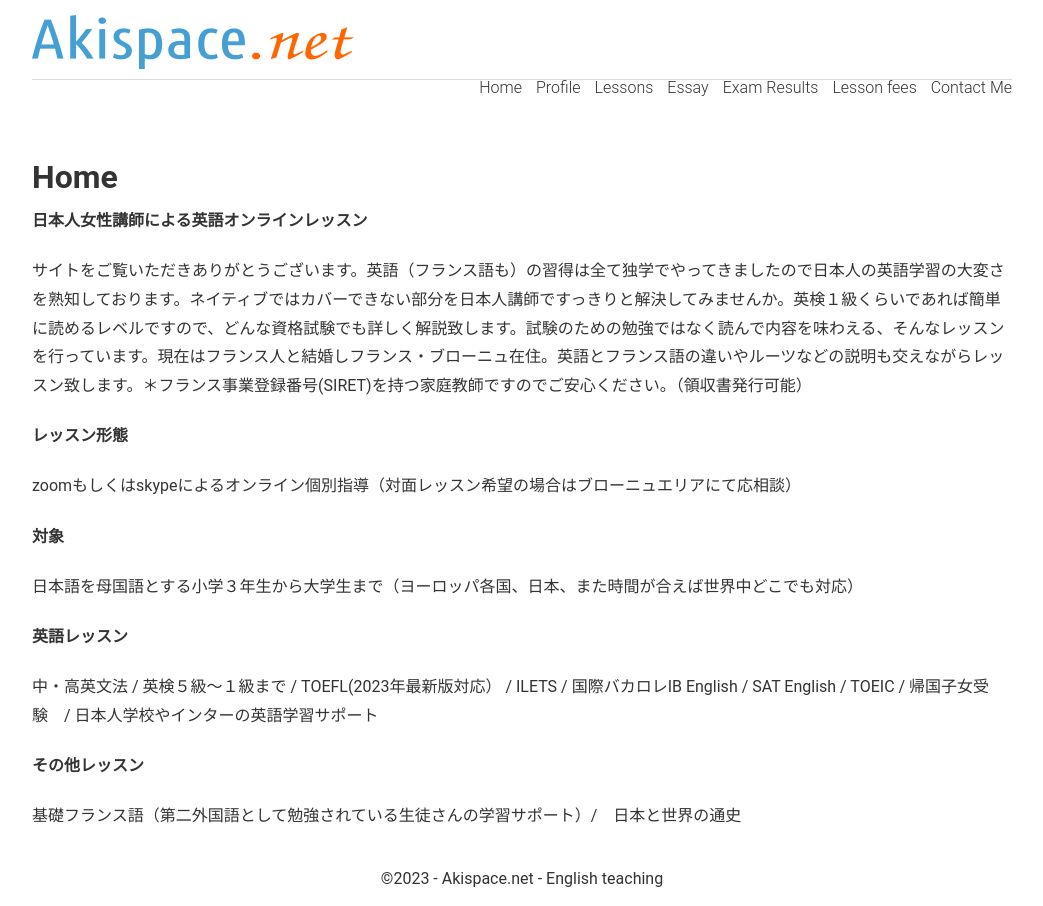
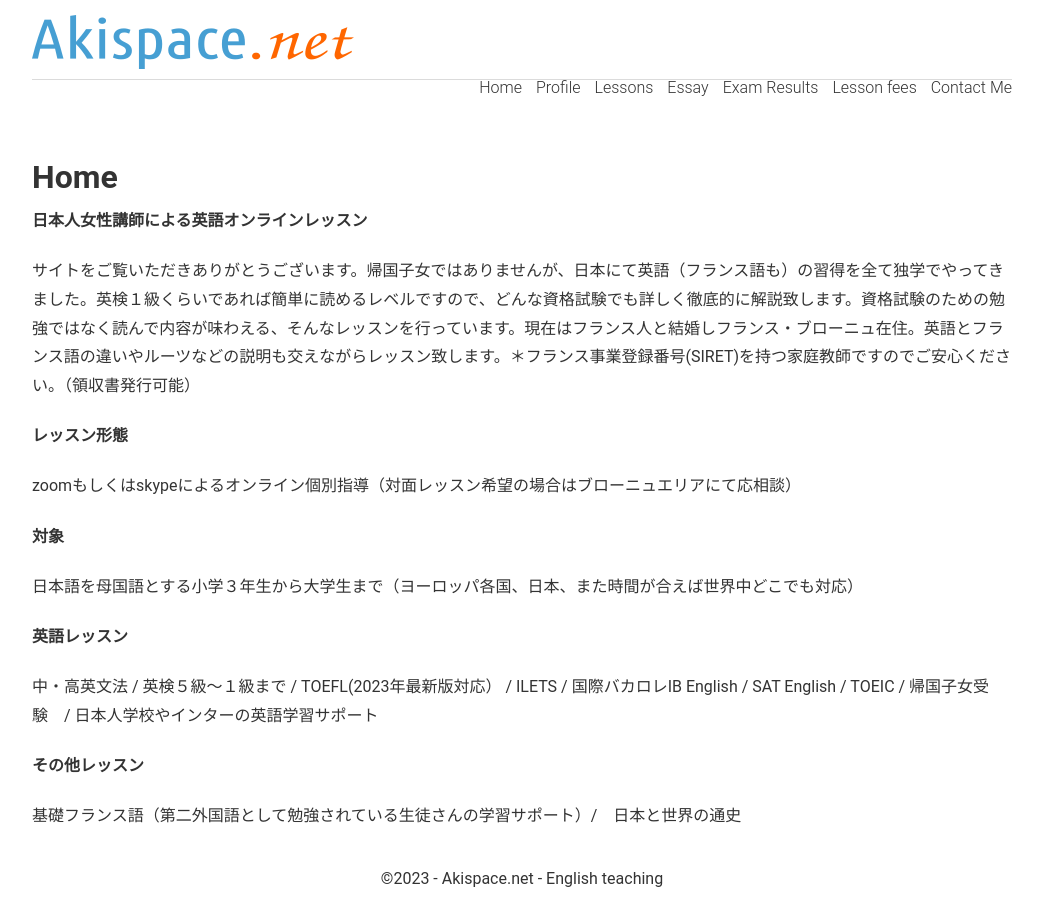
Before and after one commit to phocean/akispace, a Jekyll site: the page built from index.md, in a window 1280 px wide. Shown: the whole page, without its empty margins (118-1161 px from the left). Built offline with Jekyll 4.4.1, drawn with Linux system fonts in a browser that asks for light colours.

Commit message:
Update index.md

```diff
--- a/index.md
+++ b/index.md
@@ -10,7 +10,7 @@ description: オンライン英語家庭教師　小学生から大学生まで
 
 **日本人女性講師による英語オンラインレッスン**
 
-サイトをご覧いただきありがとうございます。英語（フランス語も）の習得は全て独学でやってきましたので日本人の英語学習の大変さを熟知しております。ネイティブではカバーできない部分を日本人講師ですっきりと解決してみませんか。英検１級くらいであれば簡単に読めるレベルですので、どんな資格試験でも詳しく解説致します。試験のための勉強ではなく読んで内容を味わえる、そんなレッスンを行っています。現在はフランス人と結婚しフランス・ブローニュ在住。英語とフランス語の違いやルーツなどの説明も交えながらレッスン致します。＊フランス事業登録番号(SIRET)を持つ家庭教師ですのでご安心ください。（領収書発行可能）
+サイトをご覧いただきありがとうございます。帰国子女ではありませんが、日本にて英語（フランス語も）の習得を全て独学でやってきました。英検１級くらいであれば簡単に読めるレベルですので、どんな資格試験でも詳しく徹底的に解説致します。資格試験のための勉強ではなく読んで内容が味わえる、そんなレッスンを行っています。現在はフランス人と結婚しフランス・ブローニュ在住。英語とフランス語の違いやルーツなどの説明も交えながらレッスン致します。＊フランス事業登録番号(SIRET)を持つ家庭教師ですのでご安心ください。（領収書発行可能）
 
 **レッスン形態**
 
```
